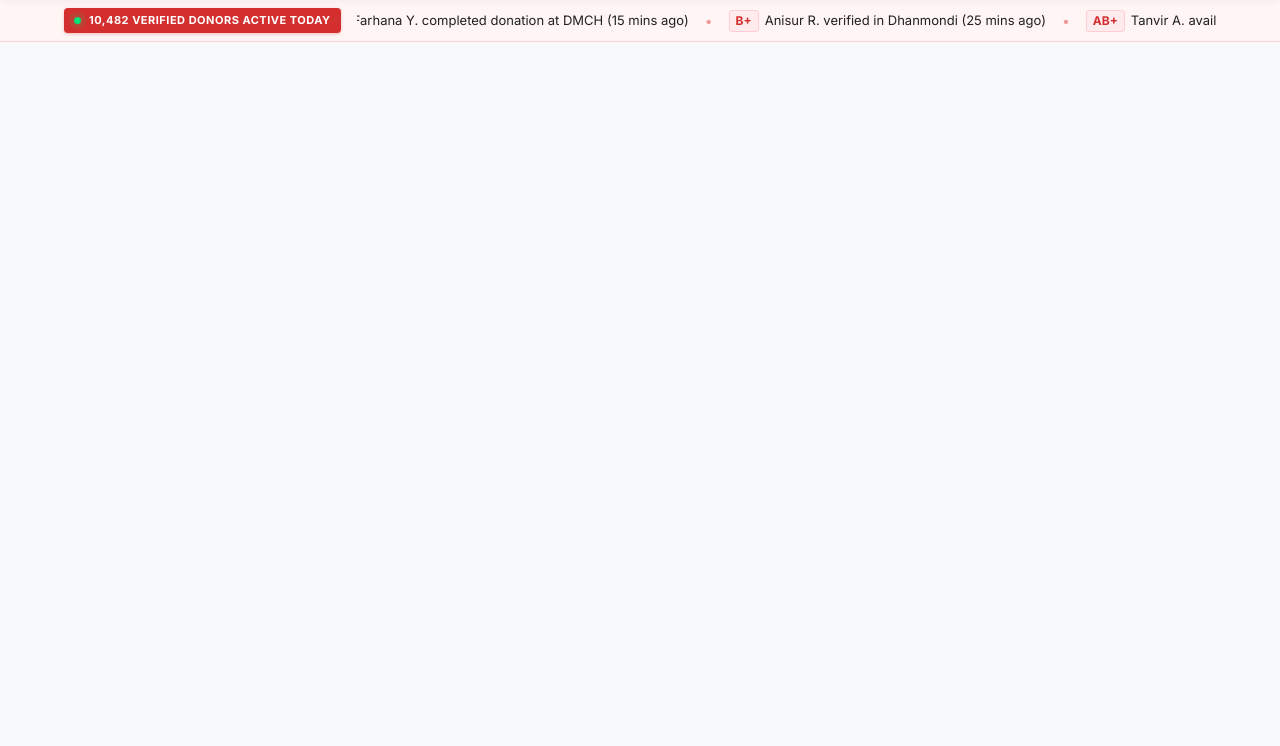
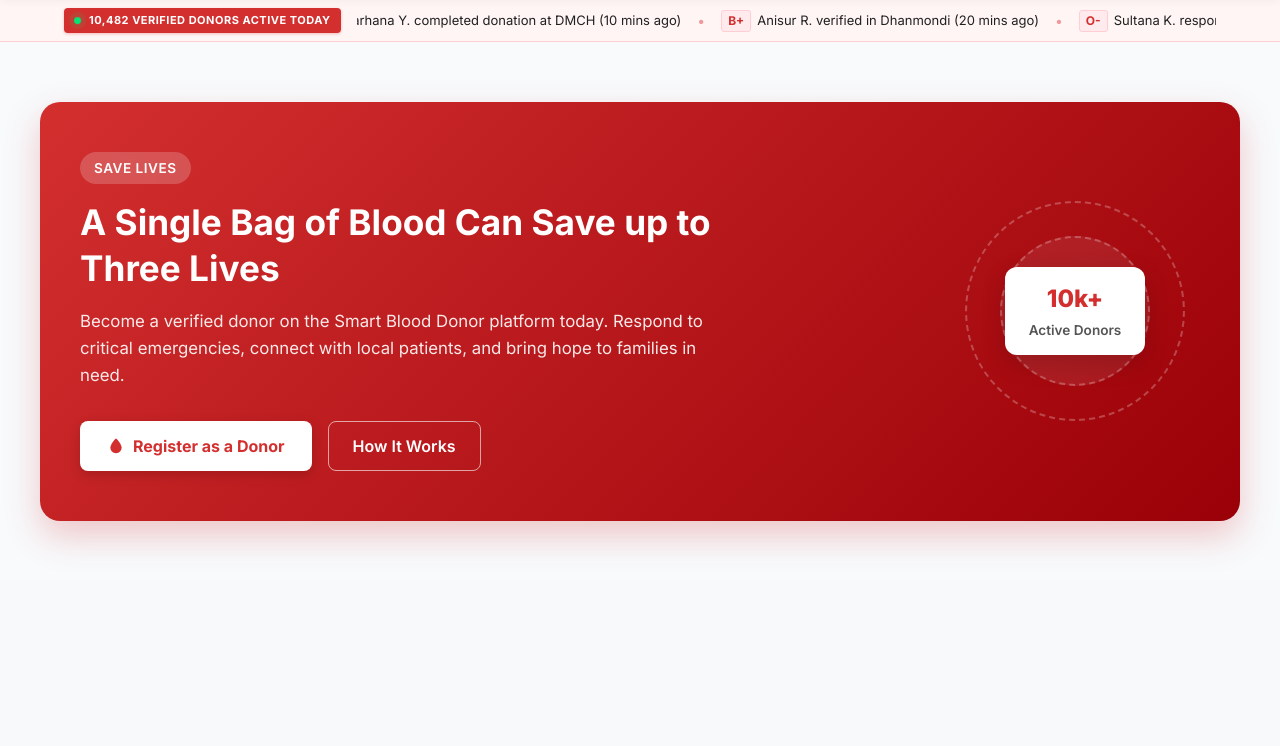
Before and after one commit to sowr0v/Smart-Blood-Donor-System-, a FastAPI app: page / in a window 1280 px wide. Shown: the part 72-818 px from the top of the page. Before the commit the page ends 114 px from the top, so only its background shows below. Run offline with FastAPI, Linux system fonts and the light colour scheme.

Commit message:
SBDS-08-Call-To-Action Join Banner

```diff
--- a/static/css/style.css
+++ b/static/css/style.css
@@ -420,3 +420,196 @@ body {
   background-color: #000000;
   border-color: #000000;
 }
+/* ================= SBDS-08: CTA JOIN BANNER ================= */
+.cta-banner-section {
+  padding: 60px 20px;
+  background-color: #f8fafc;
+}
+
+.cta-container {
+  max-width: 1200px;
+  margin: 0 auto;
+}
+
+.cta-card {
+  position: relative;
+  overflow: hidden;
+  background: linear-gradient(135deg, #d32f2f 0%, #9a0007 100%);
+  border-radius: 20px;
+  padding: 50px 40px;
+  color: #ffffff;
+  display: flex;
+  align-items: center;
+  justify-content: space-between;
+  box-shadow: 0 15px 35px rgba(211, 47, 47, 0.25);
+}
+
+.cta-content {
+  max-width: 650px;
+  z-index: 2;
+}
+
+.cta-badge {
+  display: inline-block;
+  background: rgba(255, 255, 255, 0.2);
+  color: #ffffff;
+  padding: 6px 14px;
+  border-radius: 30px;
+  font-size: 0.85rem;
+  font-weight: 600;
+  margin-bottom: 16px;
+  backdrop-filter: blur(5px);
+  text-transform: uppercase;
+  letter-spacing: 0.5px;
+}
+
+.cta-title {
+  font-size: 2.2rem;
+  font-weight: 700;
+  line-height: 1.3;
+  margin-bottom: 16px;
+  color: #ffffff;
+}
+
+.cta-description {
+  font-size: 1.05rem;
+  line-height: 1.6;
+  color: rgba(255, 255, 255, 0.9);
+  margin-bottom: 32px;
+}
+
+.cta-actions {
+  display: flex;
+  gap: 16px;
+  align-items: center;
+  flex-wrap: wrap;
+}
+
+.btn-cta-primary {
+  background-color: #ffffff;
+  color: #d32f2f;
+  padding: 12px 26px;
+  border-radius: 8px;
+  font-weight: 700;
+  font-size: 1rem;
+  text-decoration: none;
+  display: inline-flex;
+  align-items: center;
+  gap: 8px;
+  transition: all 0.3s ease;
+  box-shadow: 0 4px 12px rgba(0, 0, 0, 0.15);
+}
+
+.btn-cta-primary .cta-icon {
+  width: 18px;
+  height: 18px;
+  fill: #d32f2f;
+}
+
+.btn-cta-primary:hover {
+  background-color: #fff1f1;
+  transform: translateY(-2px);
+  box-shadow: 0 6px 16px rgba(0, 0, 0, 0.2);
+}
+
+.btn-cta-secondary {
+  background-color: transparent;
+  color: #ffffff;
+  border: 1px solid rgba(255, 255, 255, 0.6);
+  padding: 12px 24px;
+  border-radius: 8px;
+  font-weight: 600;
+  font-size: 1rem;
+  text-decoration: none;
+  transition: all 0.3s ease;
+}
+
+.btn-cta-secondary:hover {
+  background-color: rgba(255, 255, 255, 0.15);
+  border-color: #ffffff;
+}
+
+/* Visual elements */
+.cta-visual {
+  position: relative;
+  width: 250px;
+  height: 250px;
+  display: flex;
+  align-items: center;
+  justify-content: center;
+}
+
+.visual-circle {
+  position: absolute;
+  border-radius: 50%;
+  border: 2px dashed rgba(255, 255, 255, 0.25);
+}
+
+.outer-circle {
+  width: 220px;
+  height: 220px;
+}
+
+.inner-circle {
+  width: 150px;
+  height: 150px;
+  background: rgba(255, 255, 255, 0.08);
+}
+
+.stat-pill {
+  position: relative;
+  z-index: 2;
+  background: #ffffff;
+  color: #1a1a1a;
+  padding: 14px 24px;
+  border-radius: 12px;
+  text-align: center;
+  box-shadow: 0 8px 24px rgba(0, 0, 0, 0.15);
+}
+
+.pill-number {
+  display: block;
+  font-size: 1.5rem;
+  font-weight: 800;
+  color: #d32f2f;
+}
+
+.pill-label {
+  font-size: 0.85rem;
+  font-weight: 600;
+  color: #555555;
+}
+
+/* Responsive adjustments */
+@media (max-width: 900px) {
+  .cta-card {
+    flex-direction: column;
+    text-align: center;
+    padding: 40px 24px;
+  }
+
+  .cta-actions {
+    justify-content: center;
+  }
+
+  .cta-visual {
+    margin-top: 30px;
+  }
+}
+
+@media (max-width: 576px) {
+  .cta-title {
+    font-size: 1.7rem;
+  }
+
+  .cta-actions {
+    flex-direction: column;
+    width: 100%;
+  }
+
+  .btn-cta-primary,
+  .btn-cta-secondary {
+    width: 100%;
+    justify-content: center;
+  }
+}
--- a/static/js/main.js
+++ b/static/js/main.js
@@ -55,6 +55,8 @@ function initLiveTicker() {
     }
   }
 
+  fetchTickerUpdates();
+
   // Prottek 60 second por por live data refresh hobe
   setInterval(fetchTickerUpdates, 60000);
 }
--- a/templates/index.html
+++ b/templates/index.html
@@ -114,6 +114,39 @@
 
     </div>
   </section>
+  <!-- ================= SBDS-08: CALL-TO-ACTION JOIN BANNER ================= -->
+<section class="cta-banner-section" id="join-cta" aria-label="Join as a Blood Donor">
+  <div class="cta-container">
+    <div class="cta-card">
+      <div class="cta-content">
+        <span class="cta-badge">Save Lives</span>
+        <h2 class="cta-title">A Single Bag of Blood Can Save up to Three Lives</h2>
+        <p class="cta-description">
+          Become a verified donor on the Smart Blood Donor platform today. Respond to critical emergencies, connect with local patients, and bring hope to families in need.
+        </p>
+
+        <div class="cta-actions">
+          <a href="/auth/register" class="btn btn-cta-primary">
+            <svg class="cta-icon" viewBox="0 0 24 24" fill="currentColor">
+              <path d="M12 21.5C16.1421 21.5 19.5 18.1421 19.5 14C19.5 10.5 14.5 3.5 12 2C9.5 3.5 4.5 10.5 4.5 14C4.5 18.1421 7.85786 21.5 12 21.5Z"/>
+            </svg>
+            Register as a Donor
+          </a>
+          <a href="#how-it-works" class="btn btn-cta-secondary">How It Works</a>
+        </div>
+      </div>
+
+      <div class="cta-visual" aria-hidden="true">
+        <div class="visual-circle outer-circle"></div>
+        <div class="visual-circle inner-circle"></div>
+        <div class="stat-pill">
+          <span class="pill-number">10k+</span>
+          <span class="pill-label">Active Donors</span>
+        </div>
+      </div>
+    </div>
+  </div>
+</section>
   <!-- ================= MAIN BODY SHELL CONTAINER ================= -->
   <main class="main-shell" id="main-content">
     <div class="container placeholder-content">
@@ -123,6 +156,6 @@
   </main>
 
   <!-- JavaScript file -->
-  <script src="/static/js/main.js"></script>
+  <script src="/static/js/main.js?v=2"></script>
 </body>
 </html>
```
